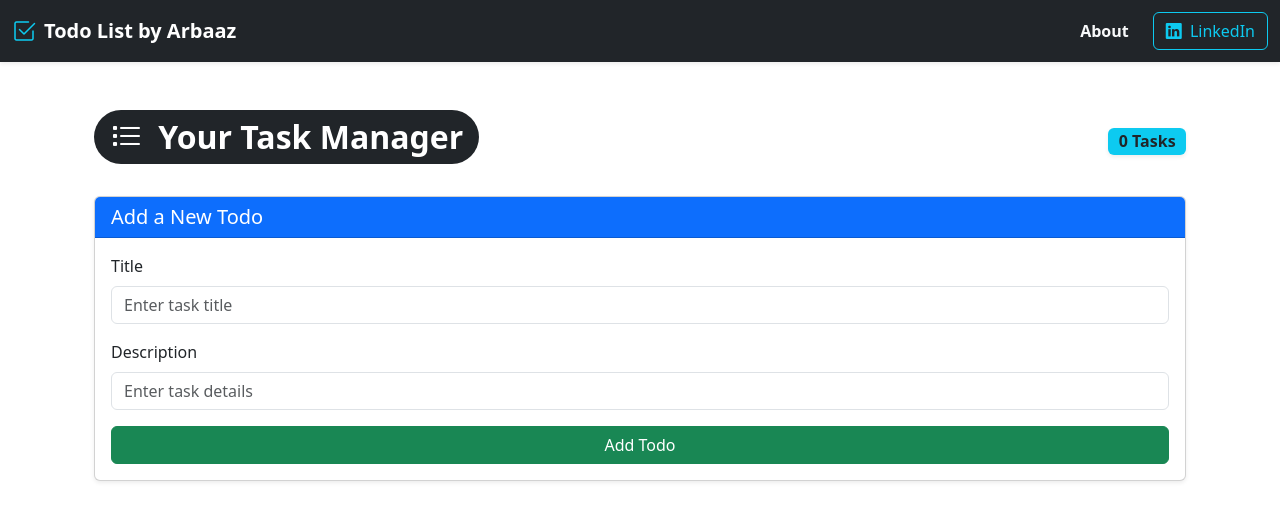
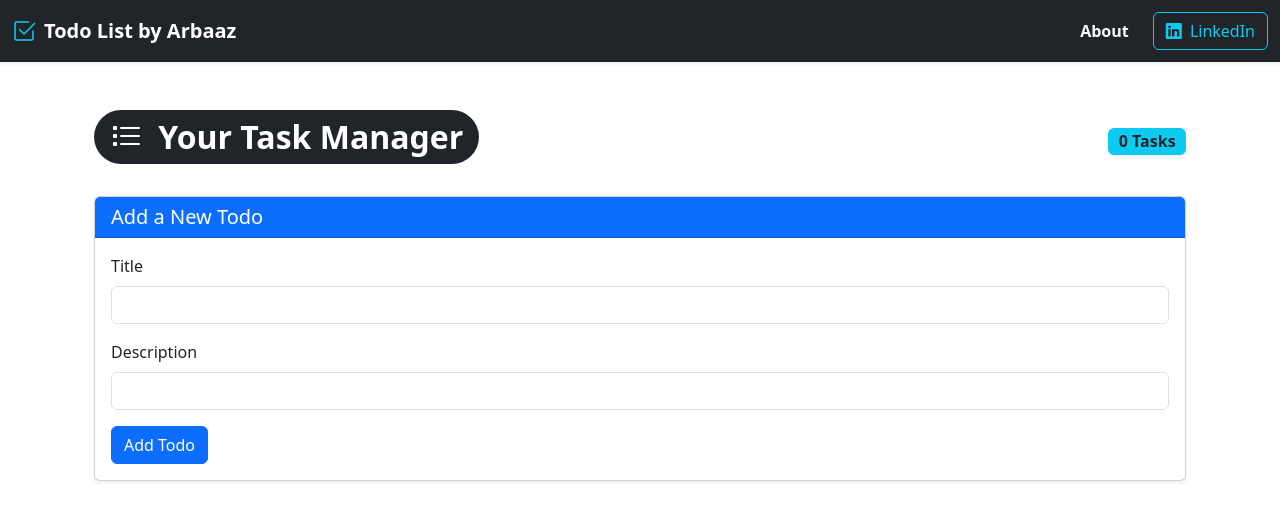
Before and after one commit to ARBAAZAARIZ/Todo-app, an Angular app: page / in a window 1280 px wide. Shown: the top 520 px of the page. Built offline with nearby package versions, Linux system fonts and the light colour scheme.

Commit message:
made slightly changes

```diff
--- a/src/app/MyComponents/add-todo/add-todo.component.html
+++ b/src/app/MyComponents/add-todo/add-todo.component.html
@@ -6,13 +6,14 @@
     <form (ngSubmit)="onSubmit()">
   <div class="mb-3">
     <label for="title" class="form-label">Title</label>
-        <input type="text" class="form-control" id="title" [(ngModel)]="title" name="title" placeholder="Enter task title">
+    <input type="text" class="form-control" id="title" [(ngModel)]="title" name="title" required>
   </div>
   <div class="mb-3">
     <label for="desc" class="form-label">Description</label>
-        <input type="text" class="form-control" id="desc" [(ngModel)]="desc" name="desc" placeholder="Enter task details">
+    <input type="text" class="form-control" id="desc" [(ngModel)]="desc" name="desc" required>
   </div>
-      <button type="submit" class="btn btn-success w-100">Add Todo</button>
+  <button type="submit" class="btn btn-primary">Add Todo</button>
 </form>
+
   </div>
 </div>
--- a/src/app/MyComponents/add-todo/add-todo.component.ts
+++ b/src/app/MyComponents/add-todo/add-todo.component.ts
@@ -8,21 +8,25 @@ import { Todo } from 'src/app/Todo';
 })
 export class AddTodoComponent {
 
-  title : string | undefined;
-  desc : string | undefined;
+  title: string = '';
+  desc: string = '';
+
 
   @Output() todoAdd: EventEmitter<Todo> = new EventEmitter();
 
   onSubmit() {
-    const todo = {
-      sno:8,
-      title :this.title,
-      desc : this.desc,
-      active : true
+    if (this.title.trim() && this.desc.trim()) {
+      const todo: Todo = {
+        sno: Date.now(),
+        title: this.title.trim(),
+        desc: this.desc.trim(),
+        active: true
+      };
+      this.todoAdd.emit(todo);
+    } else {
+      console.error("Invalid todo: title or description missing");
     }
-
-    this.todoAdd.emit(todo);
-
   }
 
+
 }
```
Lines whose indentation alone changed are shown as unchanged.
